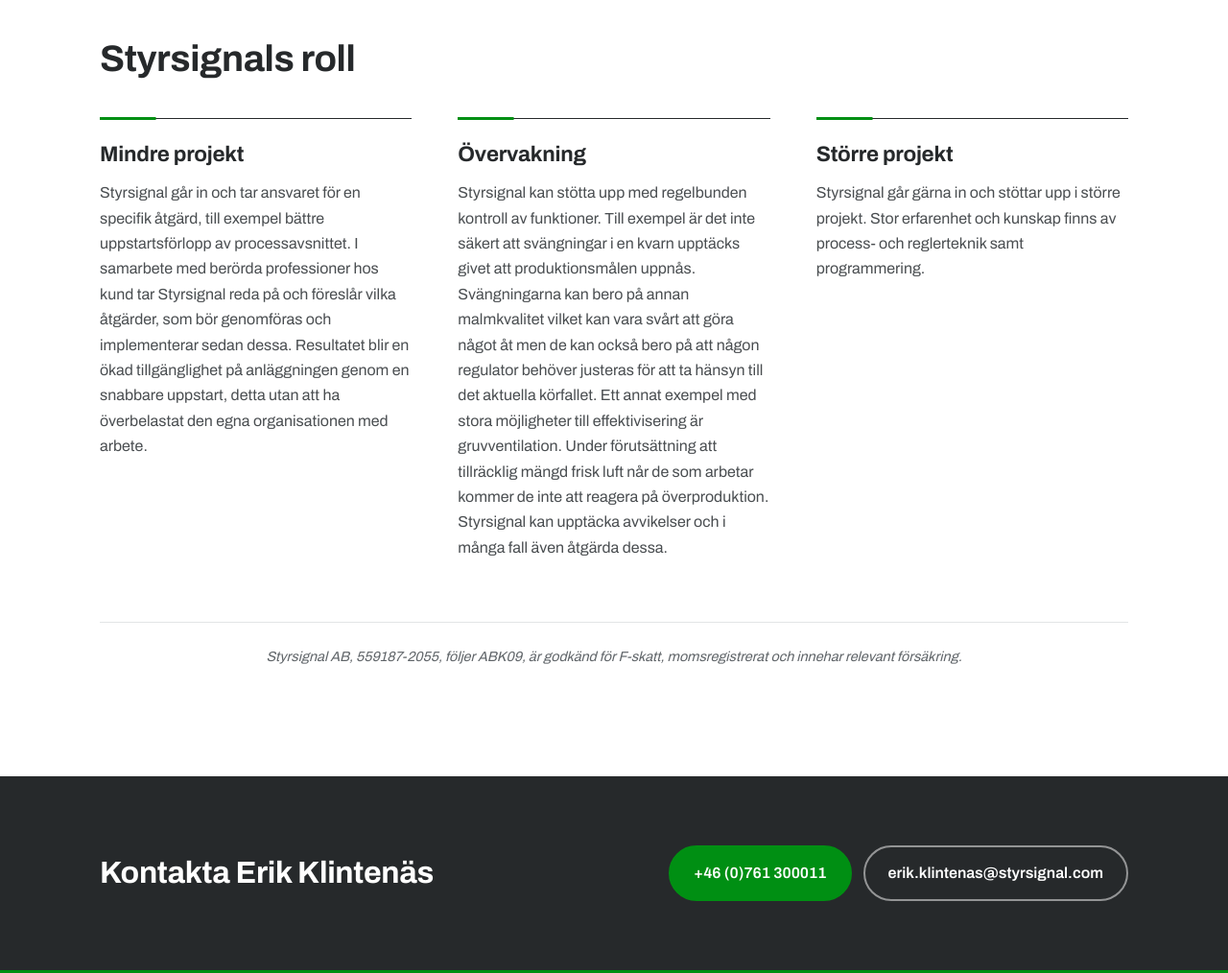
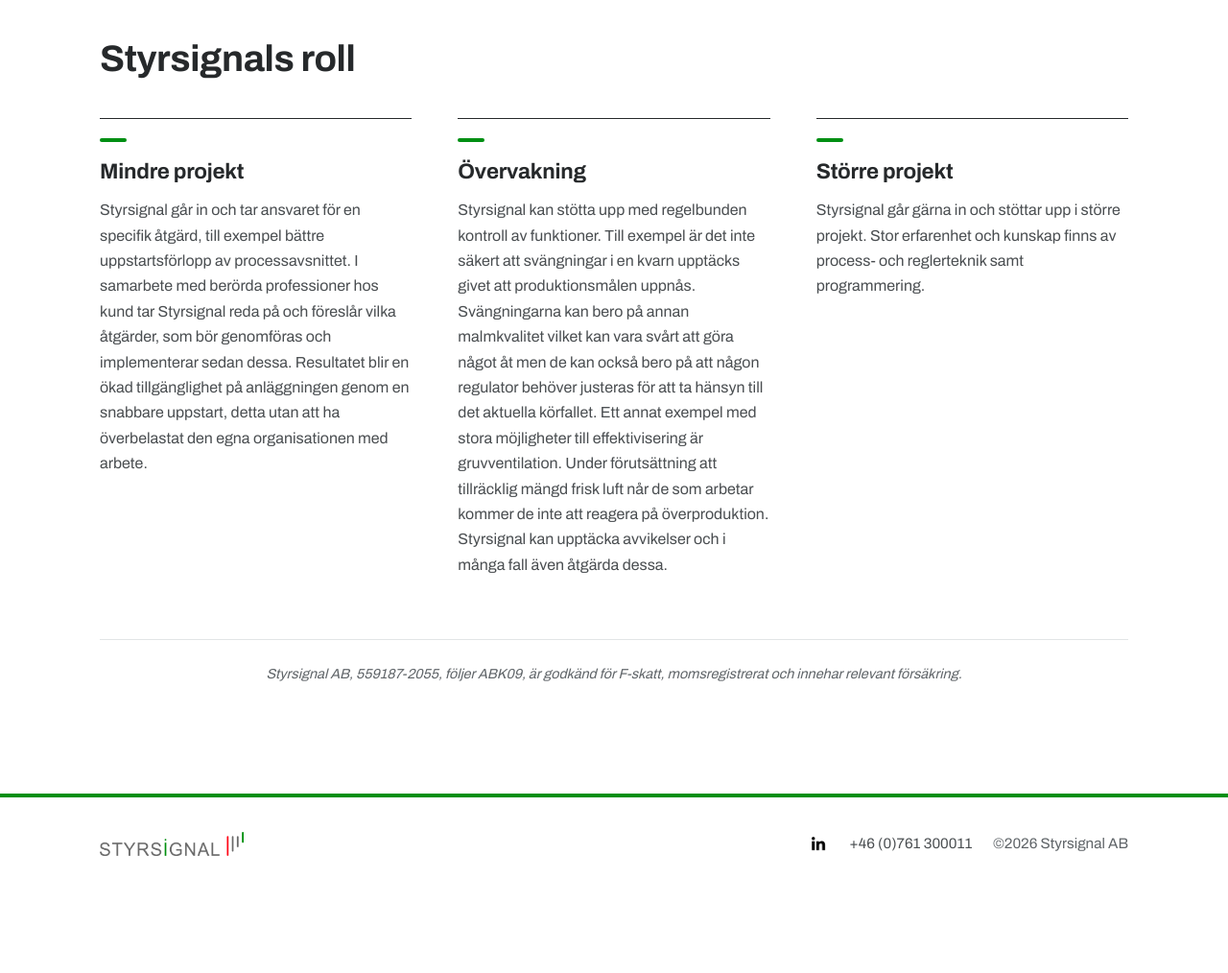
Before and after one commit to boomerxe3/styrsignal, a plain HTML site: page erbjudandet.html in a window 1280 px wide. Shown: the part 1320-2334 px from the top of the page at 96% size. After the commit the page ends 2256 px from the top, so only its background shows below. Drawn offline with Linux system fonts and the light colour scheme.

Commit message:
Rollkortens gröna streck som under Mål; ta bort kontaktbandet
Co-authored-by: Copilot App <223556219+Copilot@users.noreply.github.com>

```diff
--- a/assets/style.css
+++ b/assets/style.css
@@ -185,13 +185,11 @@ h1 > .bars { --h: 30px; display: flex; margin-bottom: 28px; }
 /* Roles */
 .roles { display: grid; grid-template-columns: repeat(3, 1fr); gap: 20px; }
 .roles { gap: 0 48px; }
-.role { position: relative; border-top: 1px solid var(--ink); padding-top: 24px; }
+.role { border-top: 1px solid var(--ink); padding-top: 20px; }
 .role::before {
-  content: ""; position: absolute; left: 0; top: -2px; height: 3px; width: 100%;
-  background: var(--green); transform: scaleX(0); transform-origin: left;
-  transition: transform .5s var(--ease);
+  content: ""; display: block; width: 28px; height: 4px; border-radius: 2px;
+  background: var(--green); margin-bottom: 18px;
 }
-.role.is-visible::before { transform: scaleX(.18); }
 .role h3 { font-size: 1.4rem; font-stretch: 112%; margin-bottom: 14px; }
 .role p { margin: 0; font-size: 1rem; }
 
@@ -225,14 +223,6 @@ h1 > .bars { --h: 30px; display: flex; margin-bottom: 28px; }
 .card p { margin: 0; }
 .card a { font-weight: 600; word-break: break-word; }
 .bio h2 { font-size: 1.5rem; margin-bottom: 16px; }
-
-/* CTA band */
-.cta-band { background: var(--ink); color: #d8dcde; padding: 72px 0; }
-.cta-band .wrap { display: flex; align-items: center; justify-content: space-between; gap: 32px; flex-wrap: wrap; }
-.cta-band h2 { color: #fff; font-size: clamp(1.5rem, 2.6vw, 2rem); max-width: 22ch; }
-.cta-band .cta-actions { margin-top: 0; }
-.cta-band .btn-ghost { color: #fff; border-color: rgba(255, 255, 255, .5); }
-.cta-band .btn-ghost:hover { background: #fff; color: var(--ink); border-color: #fff; }
 
 /* Footer */
 .site-footer { border-top: 4px solid var(--green); padding: 36px 0 44px; font-size: .95rem; color: var(--muted); }
--- a/erbjudandet.html
+++ b/erbjudandet.html
@@ -9,7 +9,7 @@
   <link rel="preconnect" href="https://fonts.googleapis.com">
   <link rel="preconnect" href="https://fonts.gstatic.com" crossorigin>
   <link rel="stylesheet" href="https://fonts.googleapis.com/css2?family=Archivo:wdth,wght@100..125,400..800&display=swap">
-  <link rel="stylesheet" href="assets/style.css?v=202611151811">
+  <link rel="stylesheet" href="assets/style.css?v=202611151825">
   <script>document.documentElement.classList.add('js');</script>
   <script src="assets/site.js?v=202611151811" defer></script>
 </head>
@@ -77,16 +77,6 @@
         <p class="legal">Styrsignal AB, 559187-2055, följer ABK09, är godkänd för F-skatt, momsregistrerat och innehar relevant försäkring.</p>
       </div>
     </section>
-
-    <section class="cta-band">
-      <div class="wrap">
-        <h2 data-reveal>Kontakta Erik Klintenäs</h2>
-        <div class="hero-actions cta-actions" data-reveal data-delay="1">
-          <a class="btn btn-primary" href="tel:+46761300011">+46 (0)761 300011</a>
-          <a class="btn btn-ghost" href="mailto:erik.klintenas@styrsignal.com">erik.klintenas@styrsignal.com</a>
-        </div>
-      </div>
-    </section>
   </main>
 
   <footer class="site-footer">
```
Also changed, not shown: index.html (+1 -1 lines), kontakt.html (+1 -1 lines), referenser.html (+1 -11 lines).
